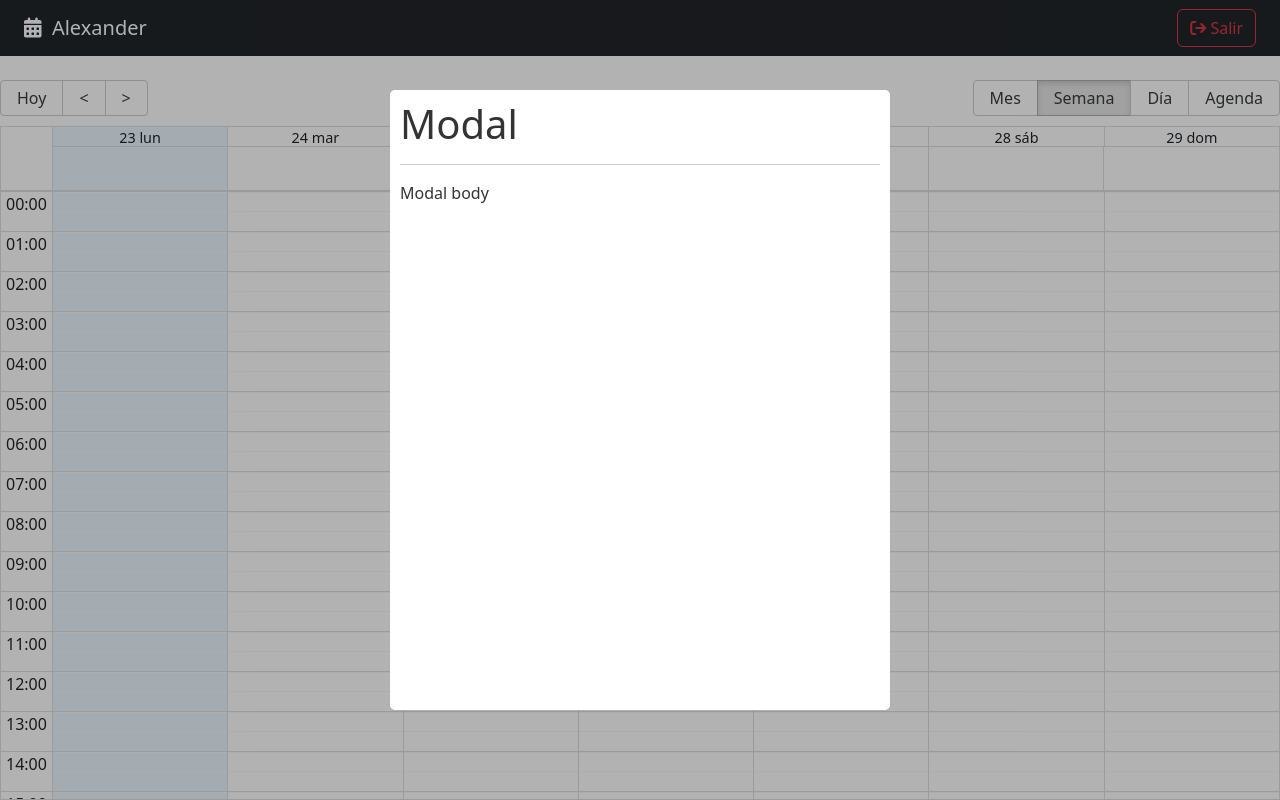
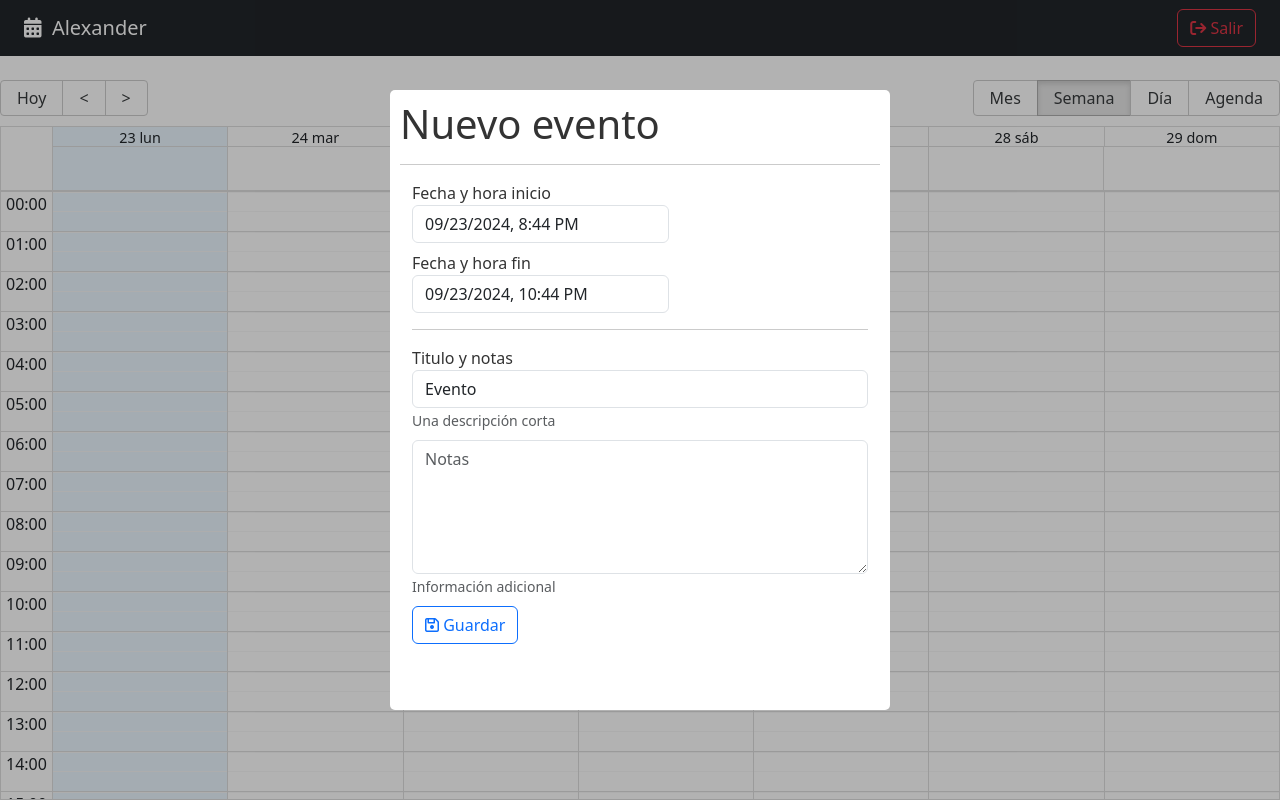
Before and after one commit to babaquero07/calendar-frontend, a React (Vite) app: page / in a window 1280 px wide. Built offline with nearby package versions, Linux system fonts and the light colour scheme.

Commit message:
Contenido del modal

```diff
--- a/package.json
+++ b/package.json
@@ -13,6 +13,7 @@
     "date-fns": "^4.1.0",
     "react": "^18.3.1",
     "react-big-calendar": "^1.14.1",
+    "react-datepicker": "^7.4.0",
     "react-dom": "^18.3.1",
     "react-modal": "^3.16.1",
     "react-router-dom": "^6.26.2"
--- a/src/calendar/components/CalendarModal.jsx
+++ b/src/calendar/components/CalendarModal.jsx
@@ -1,5 +1,10 @@
 import { useState } from "react";
 import Modal from "react-modal";
+
+import { addHours } from "date-fns";
+
+import DatePicker from "react-datepicker";
+import "react-datepicker/dist/react-datepicker.css";
 
 const customStyles = {
   content: {
@@ -20,8 +25,29 @@
 export const CalendarModal = () => {
   const [isOpen, setIsOpen] = useState(true);
 
+  const [formValues, setFormValues] = useState({
+    title: "Evento",
+    notes: "",
+    start: new Date(),
+    end: addHours(new Date(), 2),
+  });
+
+  const onInputChange = ({ target }) => {
+    setFormValues({
+      ...formValues,
+      [target.name]: target.value,
+    });
+  };
+
   const onCloseModal = () => {
     setIsOpen(false);
+  };
+
+  const onDateChanged = (event, changing) => {
+    setFormValues({
+      ...formValues,
+      [changing]: event,
+    });
   };
 
   return (
@@ -33,9 +59,67 @@
       overlayClassName="modal-fondo"
       closeTimeoutMS={200}
     >
-      <h1>Modal</h1>
+      <h1> Nuevo evento </h1>
       <hr />
-      <p>Modal body</p>
+      <form className="container">
+        <div className="form-group mb-2">
+          <label className="w-100">Fecha y hora inicio</label>
+          <DatePicker
+            className="form-control"
+            selected={formValues.start}
+            onChange={(e) => onDateChanged(e, "start")}
+            dateFormat="Pp"
+          />
+        </div>
+
+        <div className="form-group mb-2">
+          <label className="w-100">Fecha y hora fin</label>
+          <DatePicker
+            minDate={formValues.start}
+            selected={formValues.end}
+            className="form-control"
+            onChange={(e) => onDateChanged(e, "end")}
+            dateFormat="Pp"
+          />
+        </div>
+
+        <hr />
+        <div className="form-group mb-2">
+          <label>Titulo y notas</label>
+          <input
+            name="title"
+            value={formValues.title}
+            onChange={onInputChange}
+            type="text"
+            className="form-control"
+            placeholder="Título del evento"
+            autoComplete="off"
+          />
+          <small id="emailHelp" className="form-text text-muted">
+            Una descripción corta
+          </small>
+        </div>
+
+        <div className="form-group mb-2">
+          <textarea
+            name="notes"
+            value={formValues.notes}
+            onChange={onInputChange}
+            type="text"
+            className="form-control"
+            placeholder="Notas"
+            rows="5"
+          ></textarea>
+          <small id="emailHelp" className="form-text text-muted">
+            Información adicional
+          </small>
+        </div>
+
+        <button type="submit" className="btn btn-outline-primary btn-block">
+          <i className="far fa-save"></i>
+          <span> Guardar</span>
+        </button>
+      </form>
     </Modal>
   );
 };
```
Also changed, not shown: 1 other file (tests, documents, lock files or other folders).
